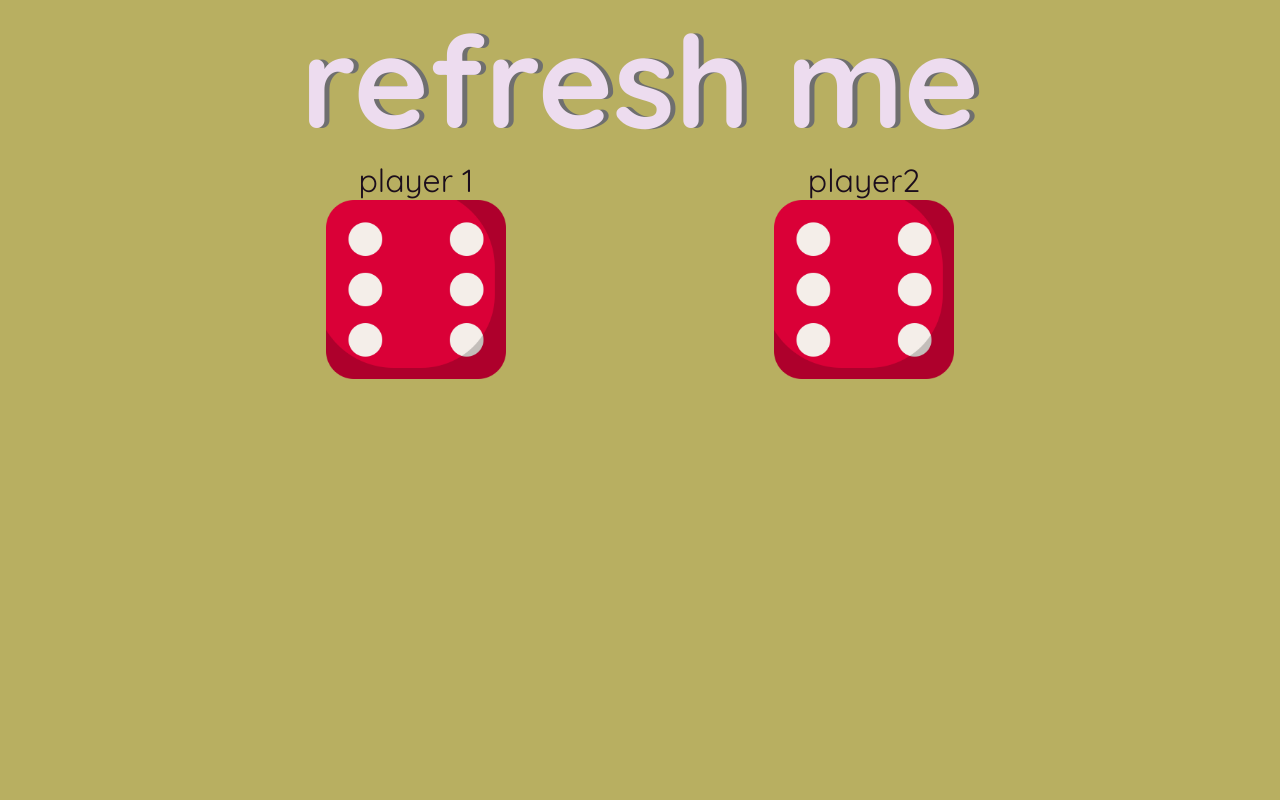
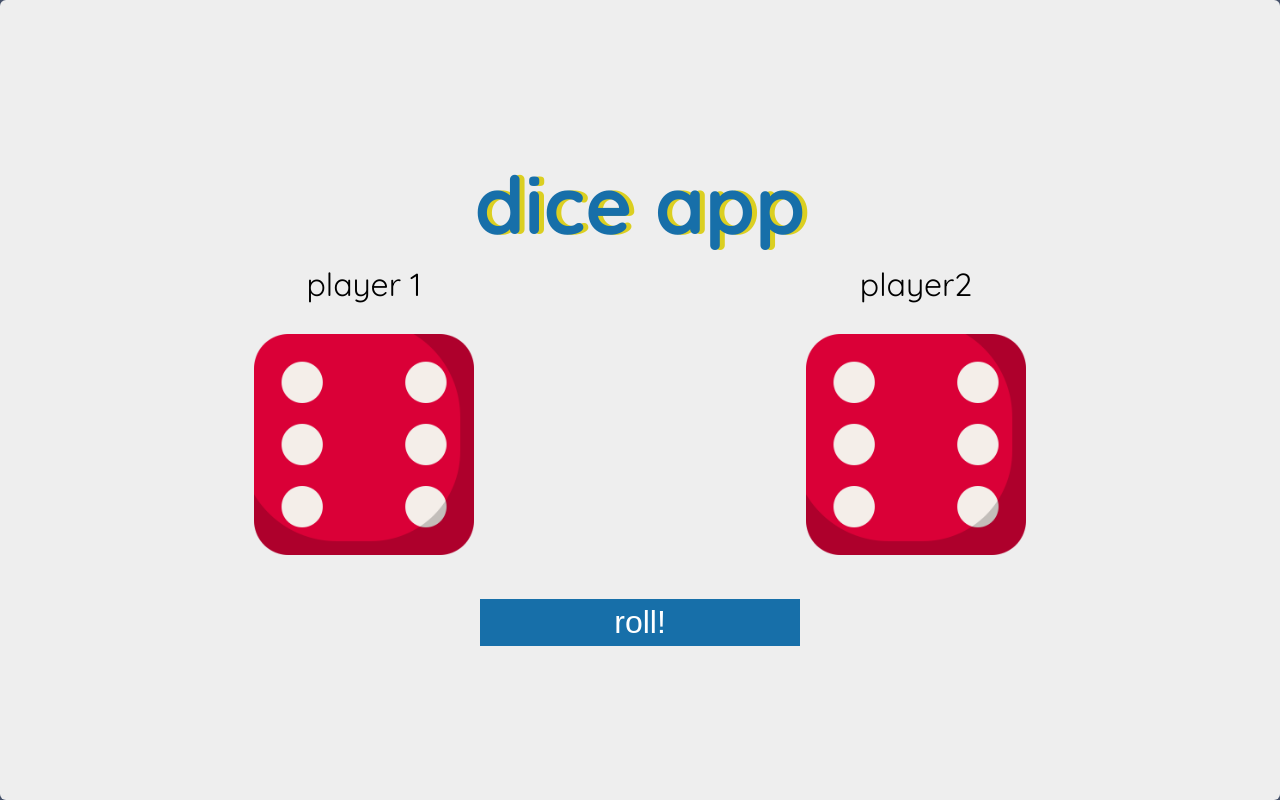
Before and after one commit to dogukanyildirim/dicee-website-project, a plain HTML site: page index.html in a window 1280 px wide. Drawn offline with Linux system fonts and the light colour scheme.

Commit message:
UI design completed

```diff
--- a/assets/css/style.css
+++ b/assets/css/style.css
@@ -3,36 +3,63 @@
 * {
   margin: 0;
   padding: 0;
+  box-sizing: border-box;
 }
+
 body {
-  background-color: #b8af61;
+  background: #445069;
   font-family: "Quicksand", sans-serif;
 }
+
 .container {
-  width: 70%;
-  margin: auto;
-  text-align: center;
   display: flex;
+  flex-direction: column;
+  align-items: center;
+  justify-content: center;
+  height: 100vh;
+  border-radius: 6px;
+  background-color: #eee;
 }
+
 .dice {
-  display: inline-block;
+  width: 50%;
   border-radius: 30px;
   border-color: #1b0d1c;
+  text-align: center;
+  position: relative;
+}
+
+.dice-app{
+  display: flex;
 }
 
 h1 {
-
   text-align: center;
-  text-shadow: 5px 0 #6f6f6f;
-  font-size: 8rem;
-  color: #eddcef;
-}
-
-p {
-  font-size: 2rem;
-  color: #1b0d1c;
+  text-shadow: 5px 0 #dbcf21;
+  font-size: 5rem;
+  color: #176fa9;
 }
 
 img {
   width: 40%;
+  margin: 20px;
 }
+
+p{
+  margin: 10px;
+  font-size: 2rem;
+}
+button {
+  width: 25%;
+  margin-top: 20px;
+  background-color: #176fa9;
+  border: none;
+  color: white;
+  padding: 5px;
+  text-align: center;
+  font-size: 2rem;
+}
+
+button:hover{
+  cursor: pointer;
+}
--- a/assets/js/script.js
+++ b/assets/js/script.js
@@ -0,0 +1 @@
+let random_number = Math.floor(Math.random() * 6) + 1
--- a/index.html
+++ b/index.html
@@ -7,8 +7,9 @@
     <title>dice-app-project</title>
   </head>
   <body>
-    <h1>refresh me</h1>
     <div class="container">
+      <h1>dice app</h1>
+      <div class="dice-app">
         <div class="dice">
           <p>player 1</p>
           <img src="./assets/images/6.png" alt="img1" class="img1" />
@@ -18,6 +19,8 @@
           <img src="./assets/images/6.png" alt="img2" class="img2" />
         </div>
       </div>
+        <button>roll!</button>
+    </div>
     <script src="./assets/js/script.js"></script>
   </body>
 </html>
```
Lines whose indentation alone changed are shown as unchanged.
